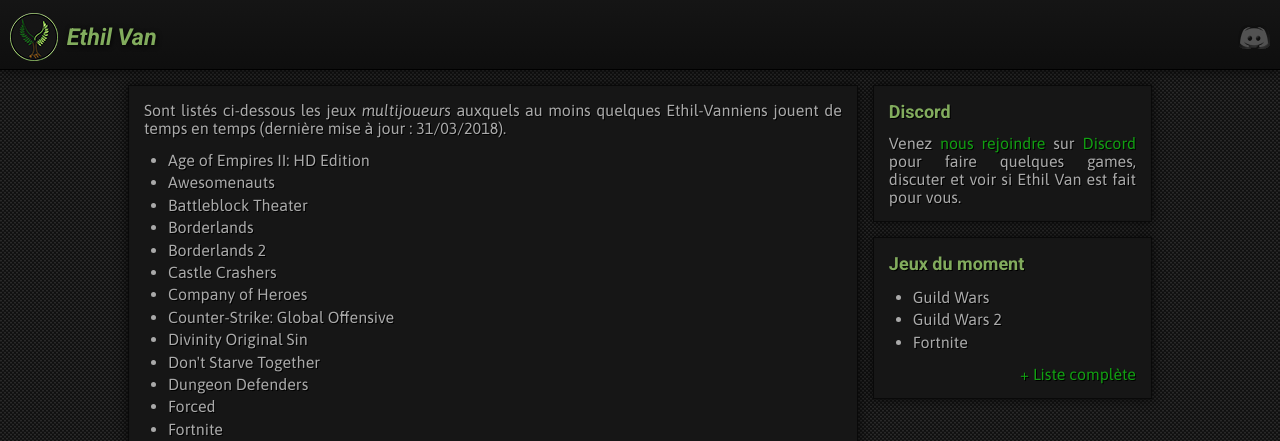
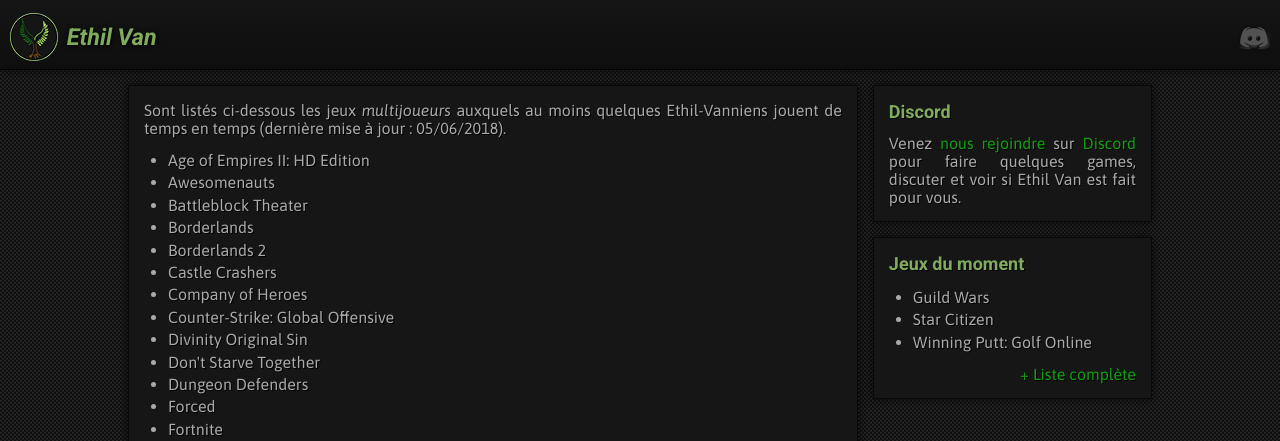
Before and after one commit to EthilVan/EthilVan.github.io, a Jekyll site: the page built from jeux/index.html, in a window 1280 px wide and 900 px high. Shown: the top 441 px of the window. Built offline with Jekyll 4.4.1, drawn with Linux system fonts in a browser that asks for light colours; Markdown is read by kramdown in place of the engine named in the settings.

Commit message:
MàJ des jeux du moment

```diff
--- a/_layouts/default.html
+++ b/_layouts/default.html
@@ -43,8 +43,8 @@
       <h6>Jeux du moment</h6>
       <ul>
         <li>Guild Wars</li>
-        <li>Guild Wars 2</li>
-        <li>Fortnite</li>
+        <li>Star Citizen</li>
+        <li>Winning Putt: Golf Online</li>
       </ul>
       <p class="align-right"><a href="/jeux">+ Liste complète</a></p>
     </div>
--- a/jeux/index.html
+++ b/jeux/index.html
@@ -3,7 +3,7 @@
 title: Jeux | Ethil Van
 ---
 
-<p>Sont listés ci-dessous les jeux <i>multijoueurs</i> auxquels au moins quelques Ethil-Vanniens jouent de temps en temps (dernière mise à jour : 31/03/2018).</p>
+<p>Sont listés ci-dessous les jeux <i>multijoueurs</i> auxquels au moins quelques Ethil-Vanniens jouent de temps en temps (dernière mise à jour : 05/06/2018).</p>
 
 <ul>
   <li>Age of Empires II: HD Edition</li>
```
